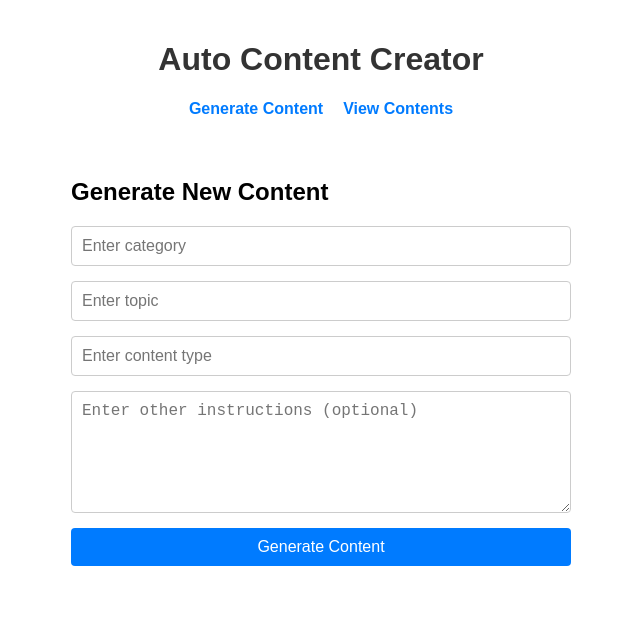
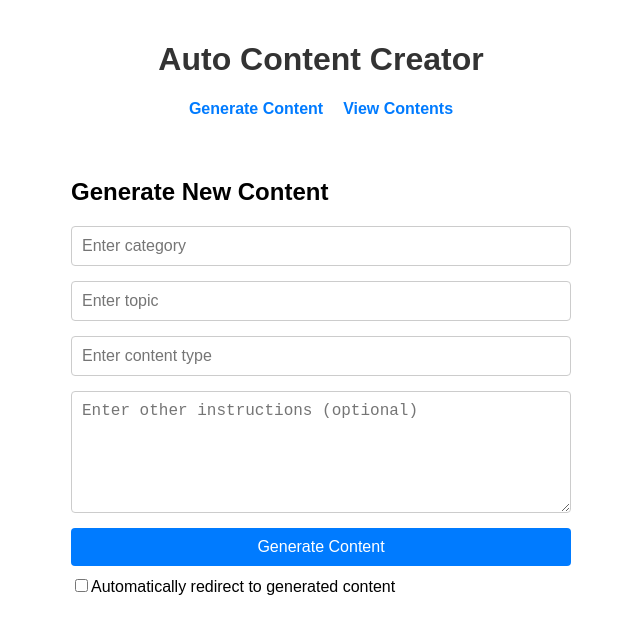
Before and after one commit to autonomys/autonomys-agents, a React (Vite) app in the folder auto-content-creator/frontend/: page / in a window 1280 px wide. Shown: the top 634 px of the page, without its empty margins (319-959 px from the left). Built offline with nearby package versions, Linux system fonts and the light colour scheme; no server answers.

Commit message:
add option to auto-redirect on completion

```diff
--- a/auto-content-creator/frontend/src/components/ContentGenerator.tsx
+++ b/auto-content-creator/frontend/src/components/ContentGenerator.tsx
@@ -89,16 +89,22 @@ const LoadingIndicator = styled.div`
 const GeneratedContentLink = styled(Link)`
   display: inline-block;
   margin-top: 20px;
+  width: 90%;
   padding: 10px 20px;
   background-color: #28a745;
   color: white;
   text-decoration: none;
   border-radius: 4px;
   transition: background-color 0.3s;
+  text-align: center; // Center the text
 
   &:hover {
     background-color: #218838;
   }
+`;
+
+const CheckboxContainer = styled.div`
+  margin-top: 10px;
 `;
 
 const ContentGenerator: React.FC = () => {
@@ -110,6 +116,14 @@ const ContentGenerator: React.FC = () => {
   const [error, setError] = useState(false);
   const [isGenerating, setIsGenerating] = useState(false);
   const [generatedContentId, setGeneratedContentId] = useState<number | null>(null);
+  const [autoRedirect, setAutoRedirect] = useState(() => {
+    const saved = localStorage.getItem('autoRedirect');
+    return saved ? JSON.parse(saved) : false;
+  });
+
+  useEffect(() => {
+    localStorage.setItem('autoRedirect', JSON.stringify(autoRedirect));
+  }, [autoRedirect]);
 
   const generationMessages = [
     'Brewing a pot of creative ideas...',
@@ -145,6 +159,9 @@ const ContentGenerator: React.FC = () => {
       const result = await generateContent({ category, topic, contentType, otherInstructions });
       setGeneratedContentId(result.id);
       setStatus('Content generated successfully!');
+      if (autoRedirect) {
+        window.location.href = `/content/${result.id}`;
+      }
     } catch (error) {
       setStatus('Error generating content');
       setError(true);
@@ -189,11 +206,21 @@ const ContentGenerator: React.FC = () => {
         </StatusMessage>
       )}
       {status && <StatusMessage error={error}>{status}</StatusMessage>}
-      {generatedContentId && (
+      {generatedContentId && !autoRedirect && (
         <GeneratedContentLink to={`/content/${generatedContentId}`}>
           View Your Freshly Generated Content!
         </GeneratedContentLink>
       )}
+      <CheckboxContainer>
+        <label>
+          <input
+            type="checkbox"
+            checked={autoRedirect}
+            onChange={() => setAutoRedirect(!autoRedirect)}
+          />
+          Automatically redirect to generated content
+        </label>
+      </CheckboxContainer>
     </Container>
   );
 };
```
